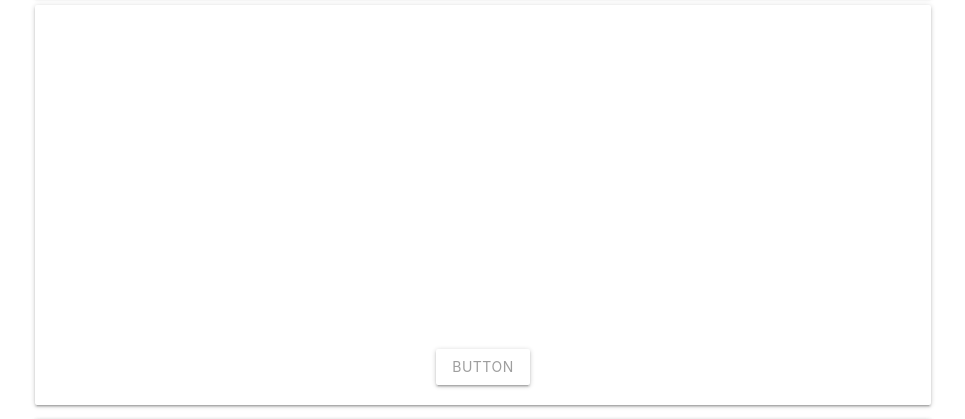
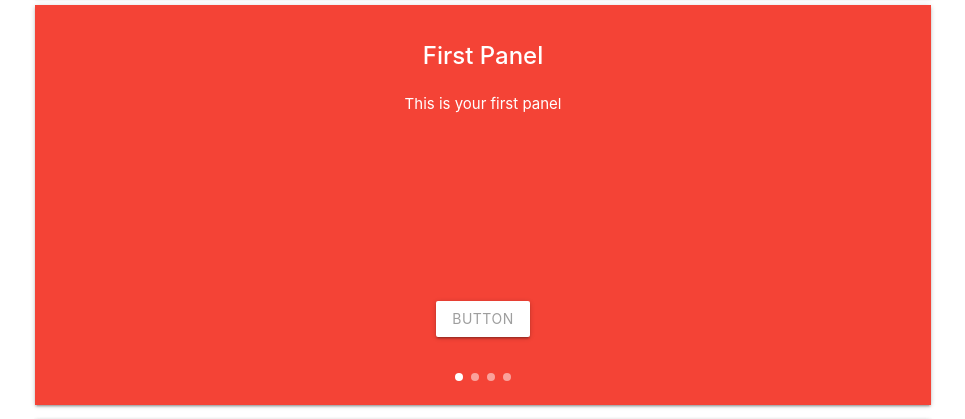
Before and after one commit to mushthaquhaq/mushthaquhaq.github.io, a plain HTML site: page index.html in a window 1280 px wide. Shown: the part 67-486 px from the top of the page, without its empty margins (157-1122 px from the left). Drawn offline with Linux system fonts and the light colour scheme.

Commit message:
Update index.html

```diff
--- a/index.html
+++ b/index.html
@@ -98,3 +98,9 @@
 		</footer>
 	</body>
 </html>
+<script>
+	$('.carousel.carousel-slider').carousel({
+	    fullWidth: true,
+	    indicators: true
+	  });
+</script>
```
